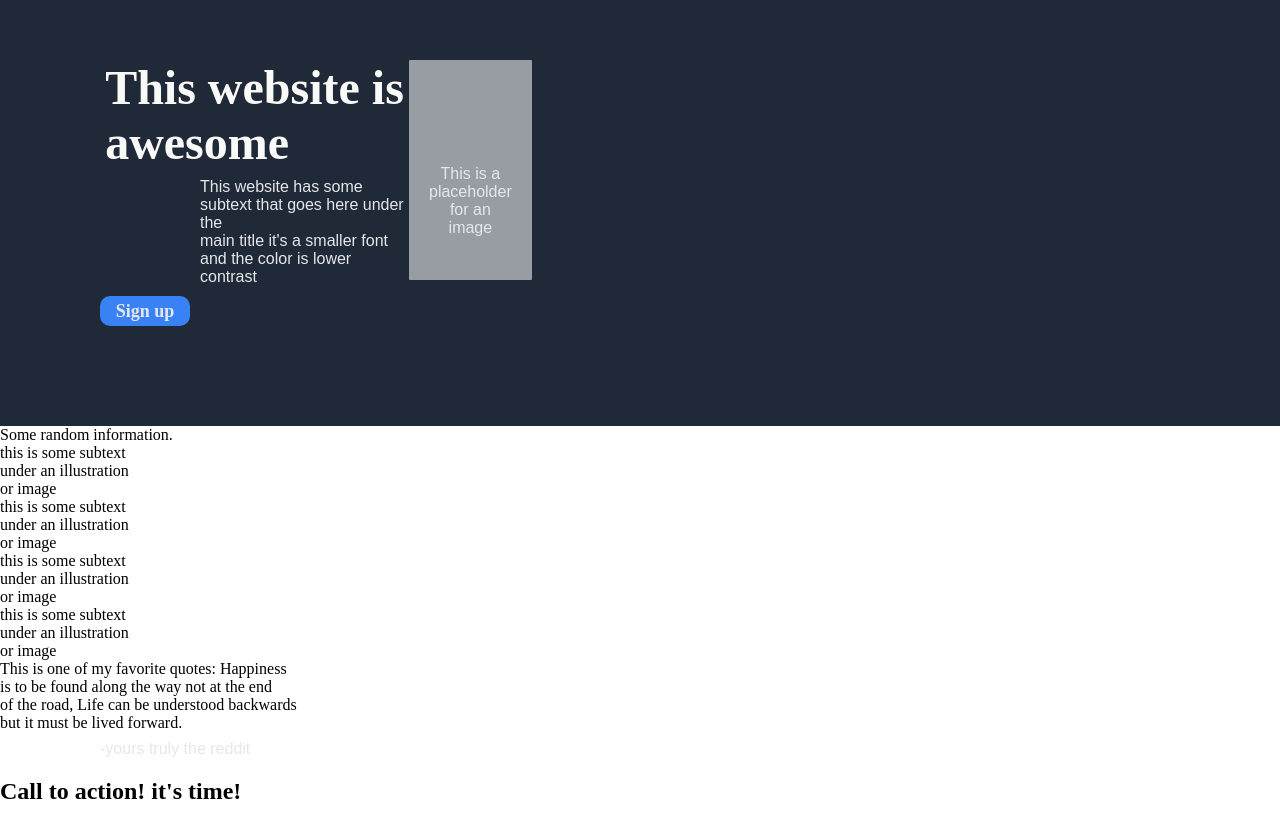
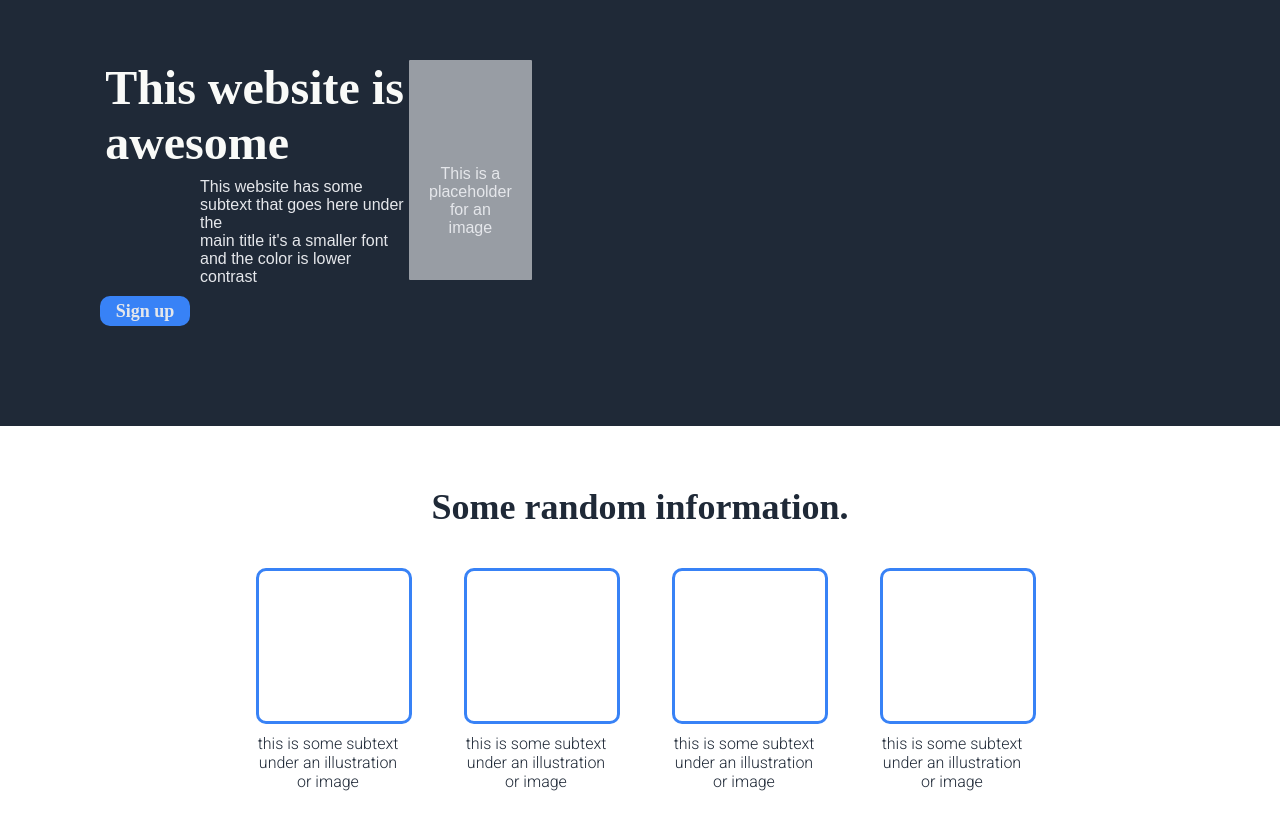
Before and after one commit to niko0022/Landing-Page, a plain HTML site: page landing_page.html in a window 1280 px wide. Shown: the part 135-952 px from the top of the page. Drawn offline with Linux system fonts and the light colour scheme.

Commit message:
Style quote section with css and lay it out on a webpage with flexbox

```diff
--- a/styles/styles.css
+++ b/styles/styles.css
@@ -94,3 +94,62 @@ p {
     text-align: center;
     margin-top: 85px;
 }
+
+.info-header {
+    display: flex;
+    justify-content: center;
+    font-size: 36px;
+    font-weight: bolder;
+    color: #1f2937;
+    padding-top: 60px;
+    padding-bottom: 40px;
+}
+
+.information {
+    display: flex;
+    justify-content: center;
+    align-items: center;
+    gap: 30px;
+    margin-bottom: 90px;
+}
+
+.box {
+    width: 150px;
+    height: 150px;
+    border-radius: 10px;
+    border: 3px solid #3882F6;
+    margin-left: 17px;
+    margin-right: 5px;
+}
+
+.text {
+    font-family: 'Roboto', sans-serif;
+    text-align: center;
+    color: #1f2937;
+    font-size: 16px;
+    padding-top: 10px;
+}
+
+.quote {
+    background-color: #E5E7EB;
+    display: flex;
+    flex-flow: column;
+    justify-content: center;
+    align-items: center;
+    padding-top: 110px;
+    padding-bottom: 110px;
+}
+
+#quote-text {
+    font-size: 38px;
+    font-family: 'Roboto', sans-serif;
+    font-weight: 300;
+    font-style: italic;
+}
+
+.quote-author {
+    color: #1f2937;
+    font-weight: bold;
+    margin: 0%;
+    padding-left: 480px;
+}
```
